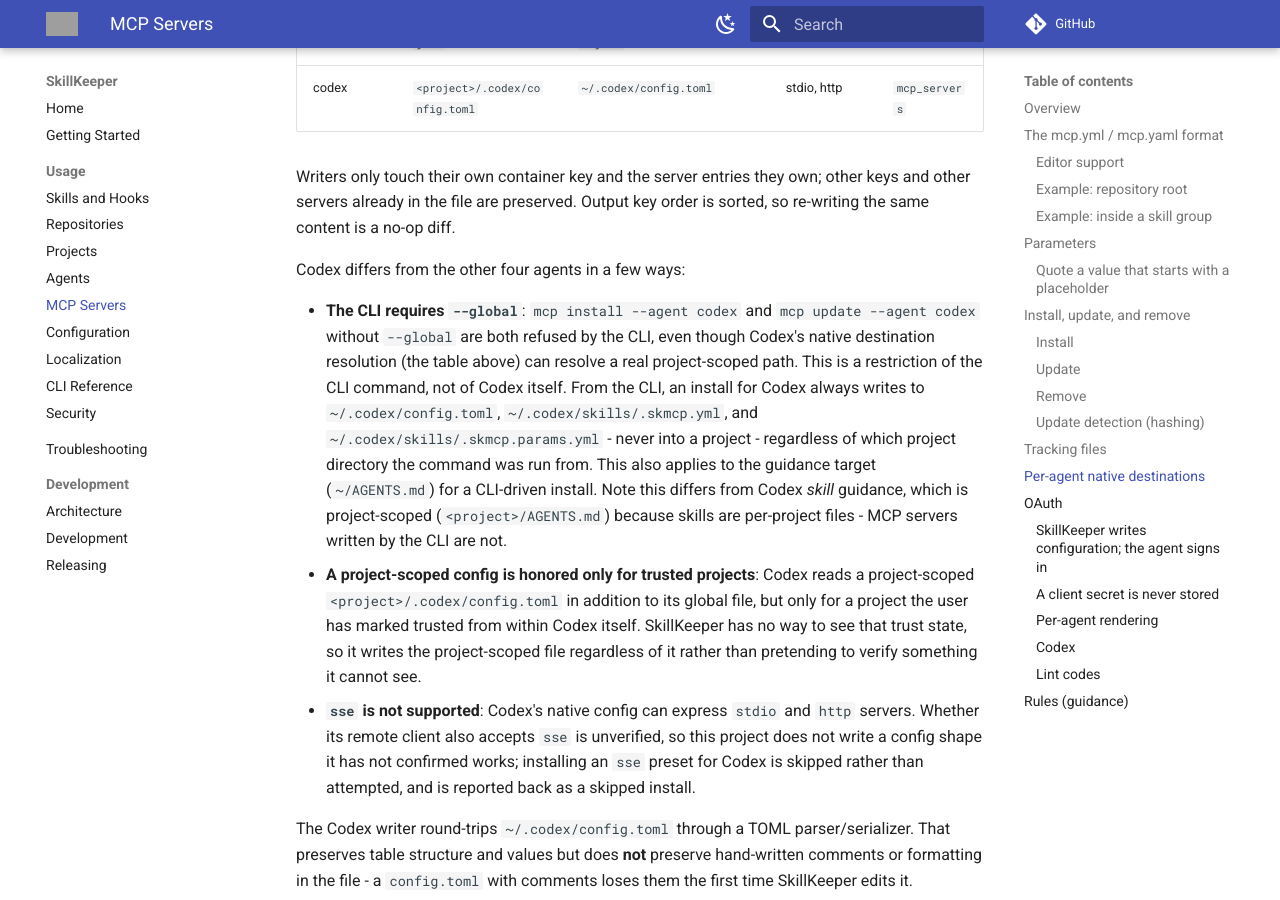
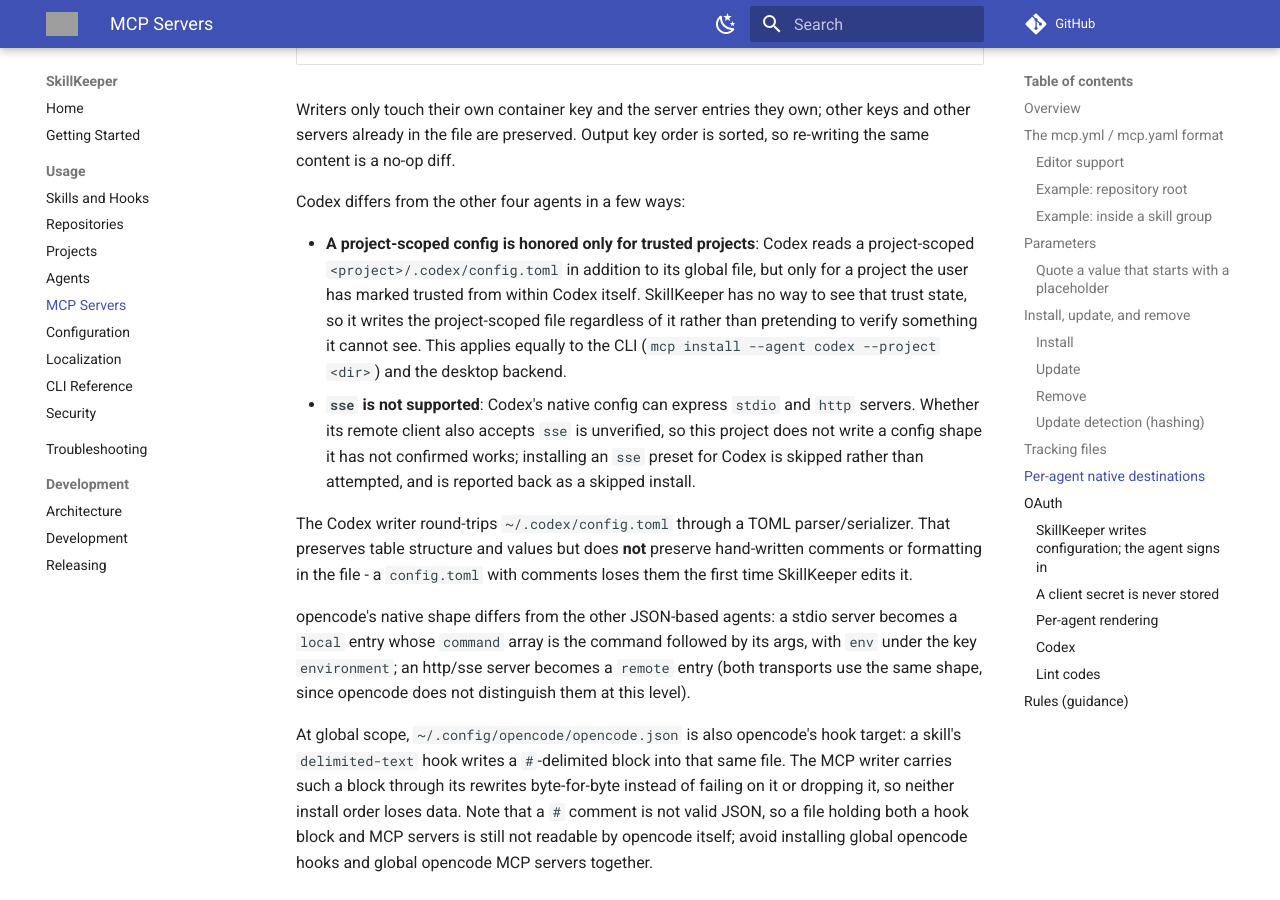
Before and after one commit to lorem-dev/skillkeeper, an MkDocs documentation site: the page built from docs/usage/mcp.md, in a window 1280 px wide and 900 px high, scrolled down 6600 px. Built offline with MkDocs 1.6.1 and Material for MkDocs 9.7.7, drawn with Linux system fonts in a browser that asks for light colours; comment, search, counter and statistics services are not loaded; the version menu is left out; some of the changed text lies outside the part shown; grey boxes are pictures that could not be loaded.

Commit message:
fix(cli): honour a project-scoped codex mcp install
The CLI kept its own copy of the global-only rule after the rest of the
codebase dropped it, so the two disagreed about where a Codex install
lands. The documentation described the old behaviour too.

```diff
--- a/docs/usage/mcp.md
+++ b/docs/usage/mcp.md
@@ -285,10 +285,7 @@
 | cursor   | `<project>/.cursor/skills/`                 | `~/.cursor/skills/`                    |
 | copilot  | `<project>/.github/copilot/skills/`         | `~/.config/github-copilot/skills/`     |
 | opencode | `<project>/.opencode/skills/`               | `~/.config/opencode/skills/`           |
-| codex    | (not used for MCP)                          | `~/.codex/skills/`                     |
-
-Codex MCP installs always use the global location, regardless of which
-project the install was started from (see "Codex" below).
+| codex    | `<project>/.codex/skills/`                  | `~/.codex/skills/`                     |
 
 ## Per-agent native destinations
 
@@ -310,24 +307,13 @@
 
 Codex differs from the other four agents in a few ways:
 
-- **The CLI requires `--global`**: `mcp install --agent codex` and
-  `mcp update --agent codex` without `--global` are both refused by the CLI,
-  even though Codex's native destination resolution (the table above) can
-  resolve a real project-scoped path. This is a restriction of the CLI
-  command, not of Codex itself. From the CLI, an install for Codex always
-  writes to `~/.codex/config.toml`, `~/.codex/skills/.skmcp.yml`, and
-  `~/.codex/skills/.skmcp.params.yml` - never into a project - regardless of
-  which project directory the command was run from. This also applies to the
-  guidance target (`~/AGENTS.md`) for a CLI-driven install. Note this differs
-  from Codex *skill* guidance, which is project-scoped (`<project>/AGENTS.md`)
-  because skills are per-project files - MCP servers written by the CLI are
-  not.
 - **A project-scoped config is honored only for trusted projects**: Codex
   reads a project-scoped `<project>/.codex/config.toml` in addition to its
   global file, but only for a project the user has marked trusted from
   within Codex itself. SkillKeeper has no way to see that trust state, so it
   writes the project-scoped file regardless of it rather than pretending to
-  verify something it cannot see.
+  verify something it cannot see. This applies equally to the CLI (`mcp
+  install --agent codex --project <dir>`) and the desktop backend.
 - **`sse` is not supported**: Codex's native config can express `stdio` and
   `http` servers. Whether its remote client also accepts `sse` is
   unverified, so this project does not write a config shape it has not
```
Also changed, not shown: docs/usage/cli.md (+4 -6 lines), 1 other file.
